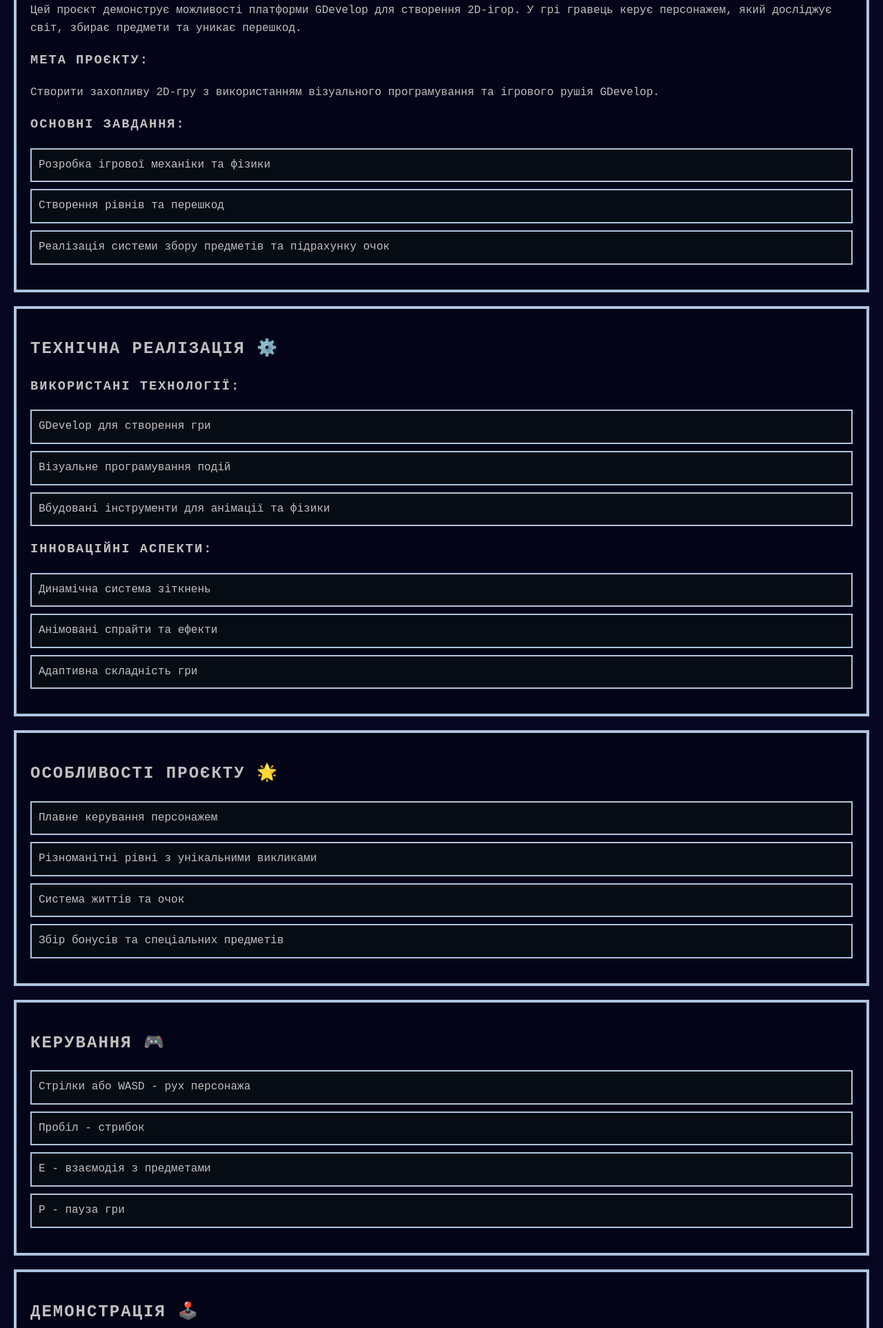
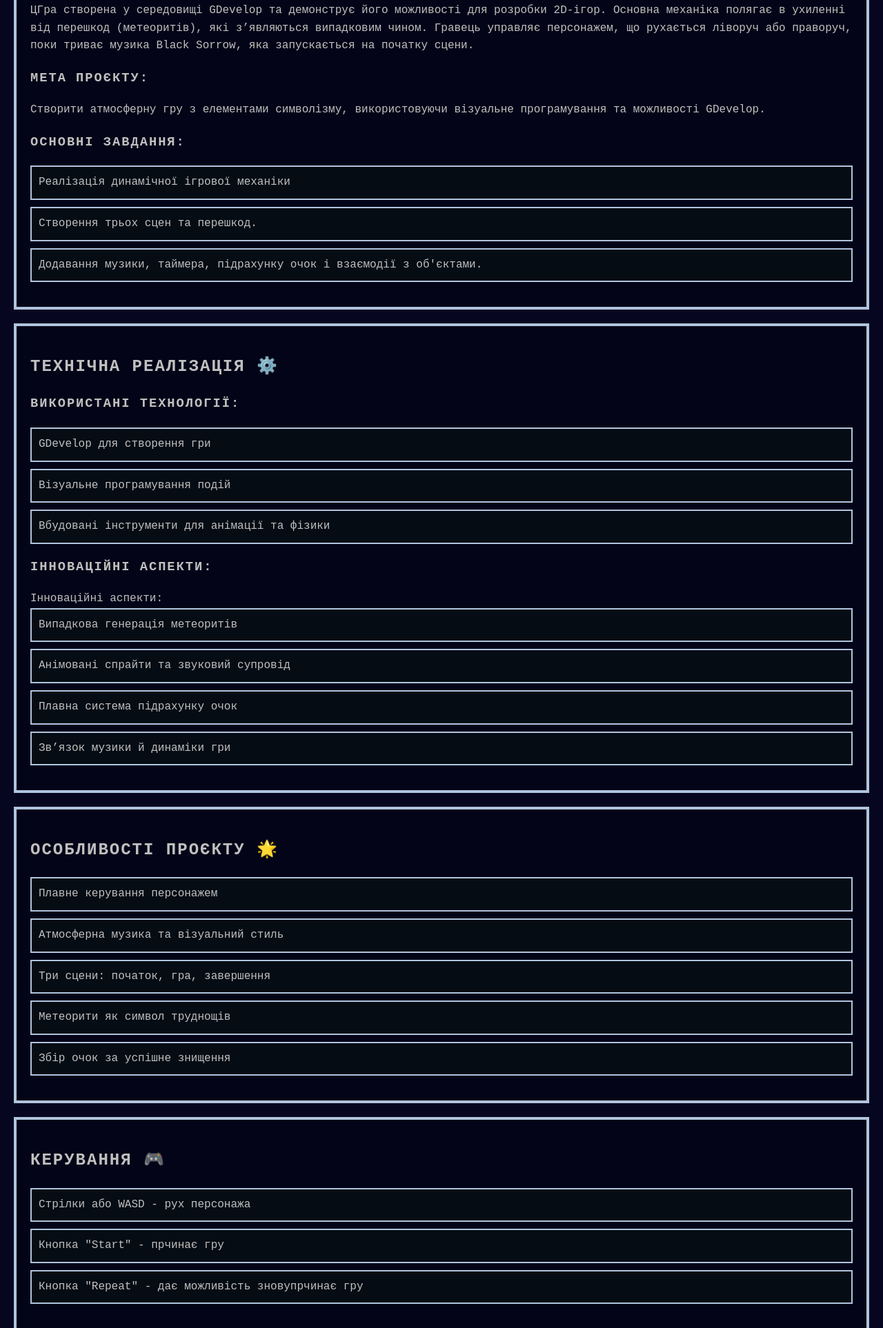
Before and after one commit to verity-elz/smth, a plain HTML site: page example-project/index.html in a window 1280 px wide. Shown: the part 257-2183 px from the top of the page at 69% size. Drawn offline with Linux system fonts and the light colour scheme.

Commit message:
ошрошртшд

```diff
--- a/example-project/index.html
+++ b/example-project/index.html
@@ -13,16 +13,18 @@
 
     <section id="project-overview">
         <h2>Огляд проєкту 📜</h2>
-        <p>Цей проєкт демонструє можливості платформи GDevelop для створення 2D-ігор. У грі гравець керує персонажем, який досліджує світ, збирає предмети та уникає перешкод.</p>
+        <p>ЦГра створена у середовищі GDevelop та демонструє його можливості для розробки 2D-ігор. Основна механіка полягає в ухиленні від перешкод (метеоритів), які з’являються випадковим чином.
+
+            Гравець управляє персонажем, що рухається ліворуч або праворуч, поки триває музика Black Sorrow, яка запускається на початку сцени.</p>
 
         <h3>Мета проєкту:</h3>
-        <p>Створити захопливу 2D-гру з використанням візуального програмування та ігрового рушія GDevelop.</p>
+        <p>Створити атмосферну гру з елементами символізму, використовуючи візуальне програмування та можливості GDevelop.</p>
 
         <h3>Основні завдання:</h3>
         <ul>
-            <li>Розробка ігрової механіки та фізики</li>
-            <li>Створення рівнів та перешкод</li>
-            <li>Реалізація системи збору предметів та підрахунку очок</li>
+            <li>Реалізація динамічної ігрової механіки</li>
+            <li>Створення трьох сцен та перешкод.        </li>
+            <li>Додавання музики, таймера, підрахунку очок і взаємодії з об'єктами.</li>
         </ul>
     </section>
 
@@ -37,9 +39,12 @@
 
         <h3>Інноваційні аспекти:</h3>
         <ul>
-            <li>Динамічна система зіткнень</li>
-            <li>Анімовані спрайти та ефекти</li>
-            <li>Адаптивна складність гри</li>
+            Інноваційні аспекти:
+
+            <li>Випадкова генерація метеоритів</li>
+            <li>Анімовані спрайти та звуковий супровід </li>
+            <li>Плавна система підрахунку очок</li>
+            <li>Зв’язок музики й динаміки гри</li>
         </ul>
     </section>
 
@@ -47,9 +52,11 @@
         <h2>Особливості проєкту 🌟</h2>
         <ul>
             <li>Плавне керування персонажем</li>
-            <li>Різноманітні рівні з унікальними викликами</li>
-            <li>Система життів та очок</li>
-            <li>Збір бонусів та спеціальних предметів</li>
+            <li>Атмосферна музика та візуальний стиль</li>
+            <li>  Три сцени: початок, гра, завершення</li>
+            <li>Метеорити як символ труднощів</li>
+            <li>Збір очок за успішне знищення</li>
+
         </ul>
     </section>
 
@@ -57,9 +64,9 @@
         <h2>Керування 🎮</h2>
         <ul>
             <li>Стрілки або WASD - рух персонажа</li>
-            <li>Пробіл - стрибок</li>
-            <li>E - взаємодія з предметами</li>
-            <li>P - пауза гри</li>
+            <li>Кнопка "Start" - прчинає гру</li>
+            <li>Кнопка "Repeat" - дає можливість зновупрчинає гру</li>
+
         </ul>
     </section>
 
```
Also changed, not shown: index.html (+6 -2 lines).
